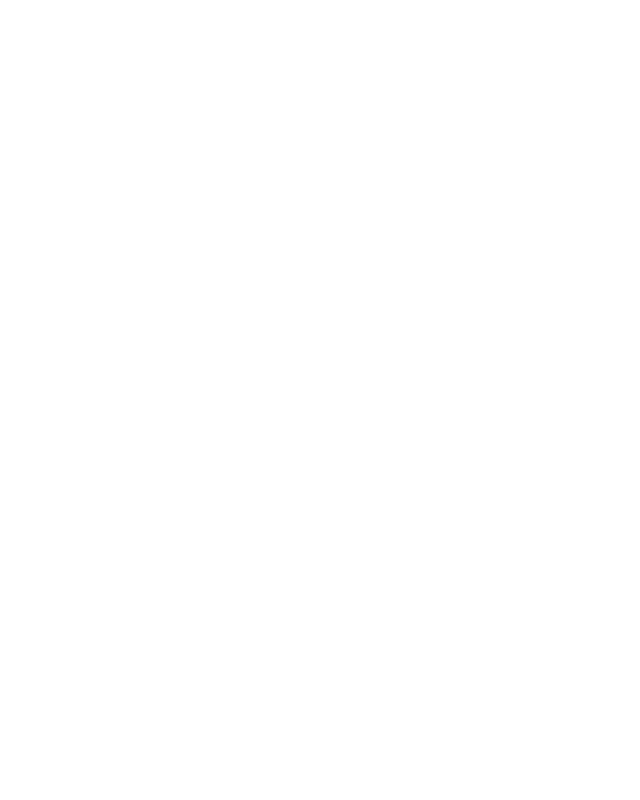
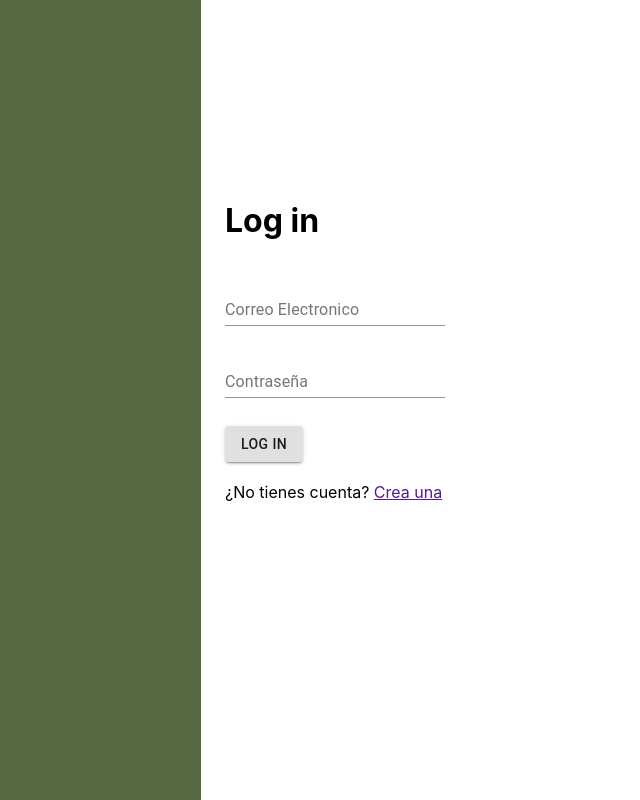
Before and after one commit to carliousgarza/JuntxsPodemosAPIS, a React (Create React App) app in the folder juntxs-podemos/: page / in a window 1280 px wide. Shown: the whole page, without its empty margins (439-1079 px from the left). Built offline with nearby package versions, Linux system fonts and the light colour scheme.

Commit message:
login front

```diff
--- a/juntxs-podemos/package.json
+++ b/juntxs-podemos/package.json
@@ -6,6 +6,7 @@
     "@material-ui/core": "^4.5.2",
     "firebase": "^7.2.3",
     "react": "^16.11.0",
+    "react-bootstrap": "^1.0.0-beta.14",
     "react-dom": "^16.11.0",
     "react-router-dom": "^5.1.2",
     "react-scripts": "3.2.0"
--- /dev/null
+++ b/juntxs-podemos/src/Components/Login.css
@@ -0,0 +1,27 @@
+.center-screen {
+    display: flex;
+    flex-direction: column;
+    justify-content: center;
+    align-items: center;
+    color: white;
+    min-height: 100vh;
+
+    background: rgb(17, 3, 32);
+  }
+
+  #leftHalf {
+    width: 50%;
+    background-size: cover;
+    background-repeat: no-repeat;
+    position: absolute;
+    left: 0px;
+    height: 100%;
+    background-color: #576842;
+  }
+
+  #rightHalf {
+    width: 50%;
+    position: absolute;
+    right: 0px;
+    height: 100%;
+  }
--- a/juntxs-podemos/src/Components/Login.js
+++ b/juntxs-podemos/src/Components/Login.js
@@ -1,5 +1,10 @@
 import React, { Component } from "react";
+import "./Login.css";
 import Firebase from '../config/firebase'
+import TextField from '@material-ui/core/TextField';
+import Button from '@material-ui/core/Button'
+import { Container } from "@material-ui/core";
+
 
 class Login extends Component {
     constructor(props) {
@@ -11,16 +16,72 @@
         };
     }
 
+    handleChange = e => {
+        console.log(e.target.name, e.target.value)
+        this.setState({ [e.target.name]: e.target.value });
+    };
+
+    login = () => {
+        console.log(this.state.email, this.state.password)
+    }
 
     render() {
         return (
             <div>
+                <div id="leftHalf"></div>
+                <div id="rightHalf">
+                    <Container>
+                        <br></br>
+                        <br></br>
+                        <br></br>
+                        <br></br>
+                        <br></br>
+                        <br></br>
+                        <br></br>
+                        <br></br>
+                        <br></br>
+                        <h1>Log in</h1>
 
+                        <div>
+                            <TextField
+                                id="standard-basic"
+                                label="Correo Electronico"
+                                margin="normal"
+                                name="email"
+                                value={this.state.email}
+                                onChange={this.handleChange}
+                            />
+                        </div>
 
+                        <div>
+                            <TextField
+                                id="standard-password-input"
+                                label="Contraseña"
+                                type="password"
+                                autoComplete="current-password"
+                                margin="normal"
+                                name="password"
+                                value={this.state.password}
+                                onChange={this.handleChange}
+                            />
+                        </div>
 
+                        <br></br>
 
+                        <div>
+                            <Button variant="contained" color="default" onClick={this.login}>
+                                Log In
+                            </Button>
+                        </div>
 
+                        <br></br>
 
+                        <div>
+                            ¿No tienes cuenta? <a href="">Crea una</a>
+                        </div>
+
+                    </Container>
+                </div>
             </div>
         );
     }
```
Also changed, not shown: 1 other file (tests, documents, lock files or other folders). Lines whose indentation alone changed are shown as unchanged.
